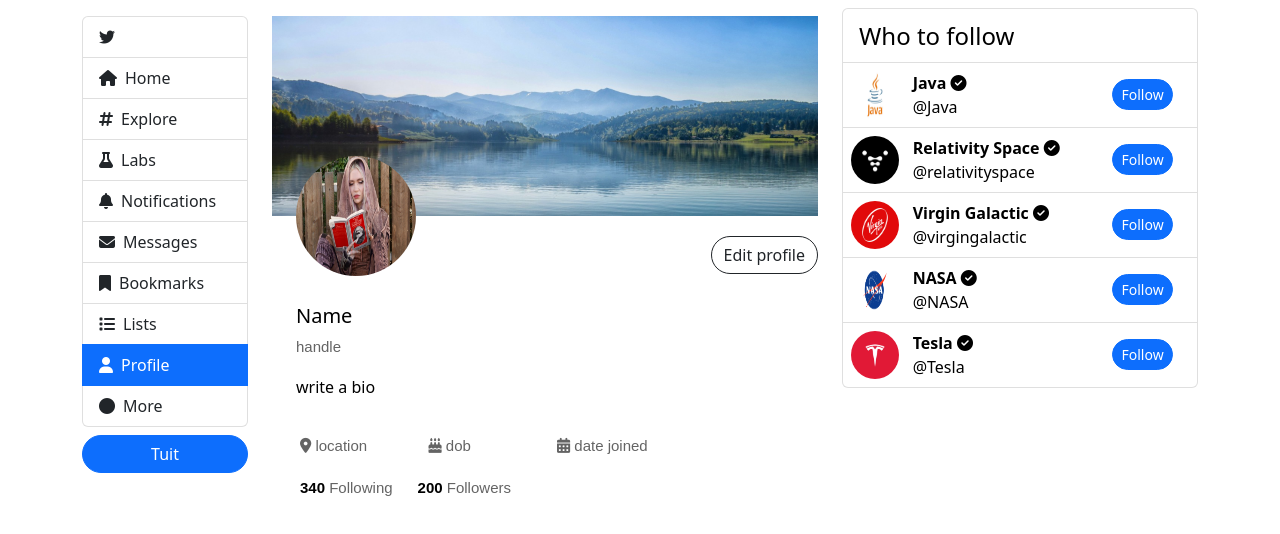
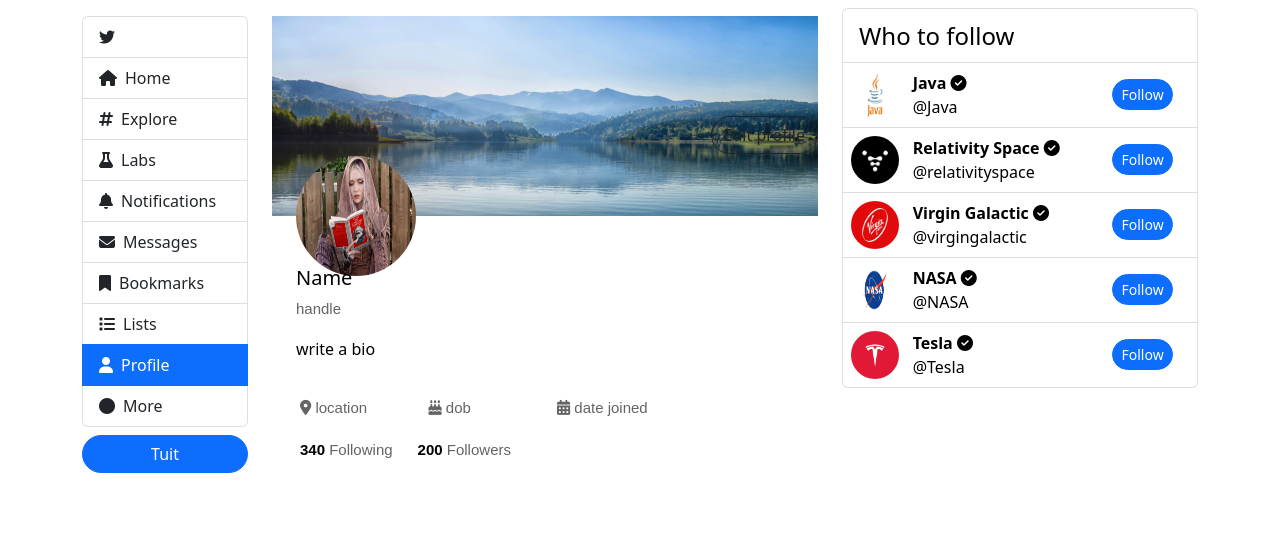
Before and after one commit to rehmaund/tuiter-react-web-app, a React (Create React App) app: page /tuiter/profile in a window 1280 px wide. Shown: the top 534 px of the page. Built offline with nearby package versions, Linux system fonts and the light colour scheme.

Commit message:
started challenge section- profile html/css

```diff
--- a/src/tuiter/profile/index.js
+++ b/src/tuiter/profile/index.js
@@ -3,11 +3,11 @@ import React from "react";
 function ProfileComponent () {
     return(
         <div className="mt-2">
-            <img src="/images/background.jpg" max-width="100%" width="100%" height="200px"></img>
+            <img src="/images/background.jpg" width="100%" height="200px"></img>
 
 
             <div className="row">
-                <div clasName="col">
+                <div className="col">
             <img src="/images/grimes.jpg" className="wd-rounded-photo mx-4" width="120px" height="120px"></img>
         </div>
                 <div className="col">
```
